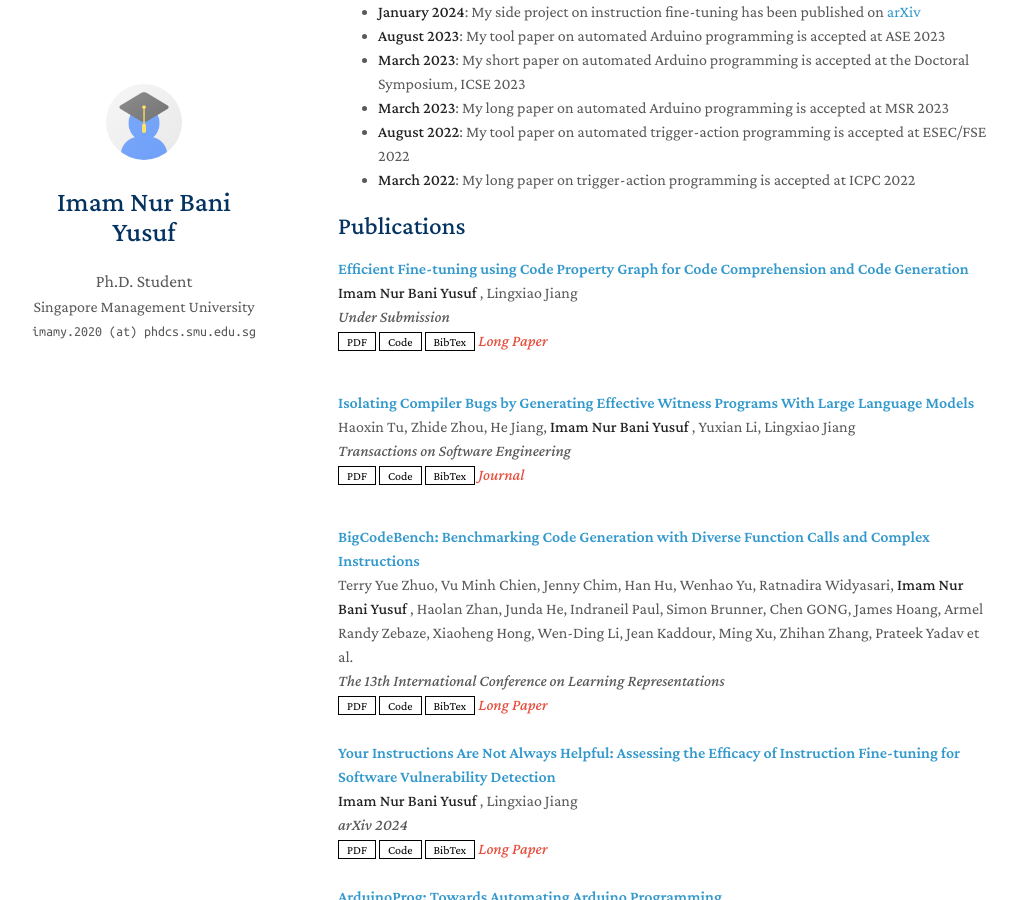
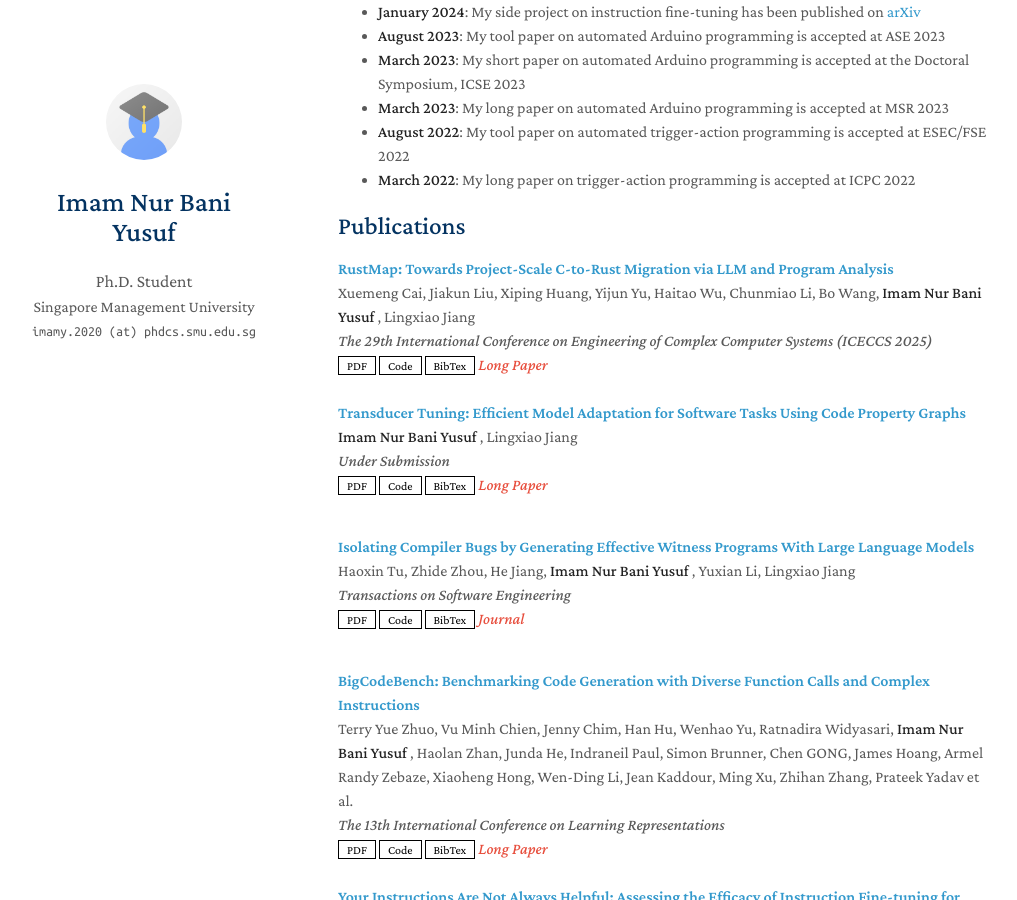
Before and after one commit to imamnurby/imamnurby.github.io, a Jekyll site: the page built from index.md, in a window 1280 px wide and 900 px high, scrolled down 691 px. Shown: the whole window, without its empty margins (132-1149 px from the left). Built offline with Jekyll 4.4.1, drawn with Linux system fonts in a browser that asks for light colours; nearby versions of some CDN libraries; a style sheet for code colours, icons or effects is not loaded; our own code applies the rules of GitHub Pages for plain Markdown files.

Commit message:
update transducer tuning, add rustmap

```diff
--- a/_data/publications.yml
+++ b/_data/publications.yml
@@ -1,11 +1,22 @@
 main:
-  - title: "Efficient Fine-tuning using Code Property Graph for Code Comprehension and Code Generation"
+  - title: "RustMap: Towards Project-Scale C-to-Rust Migration via LLM and Program Analysis"
+    authors: "Xuemeng Cai, Jiakun Liu, Xiping Huang, Yijun Yu, Haitao Wu, Chunmiao Li, Bo Wang, <strong> Imam Nur Bani Yusuf </strong>, Lingxiao Jiang"
+    conference_short: ""
+    conference: "The 29th International Conference on Engineering of Complex Computer Systems (ICECCS 2025)"
+    pdf: "https://arxiv.org/abs/2503.17741v1"
+    code: "https://github.com/Cxm211/RustMap"
+    bibtex: "https://dblp.org/rec/journals/corr/abs-2503-17741.bib"
+    notes: "Long Paper"
+    image: ""
+
+
+  - title: "Transducer Tuning: Efficient Model Adaptation for Software Tasks Using Code Property Graphs"
     authors: "<strong> Imam Nur Bani Yusuf </strong>, Lingxiao Jiang"
     conference_short: ""
     conference: "Under Submission"
-    pdf: ""
-    code: ""
-    bibtex: ""
+    pdf: "https://arxiv.org/abs/2412.13467"
+    code: "https://github.com/imamnurby/Transducer-Tuning"
+    bibtex: "https://dblp1.uni-trier.de/rec/journals/corr/abs-2412-13467.bib"
     notes: "Long Paper"
     image: ""
 
```
